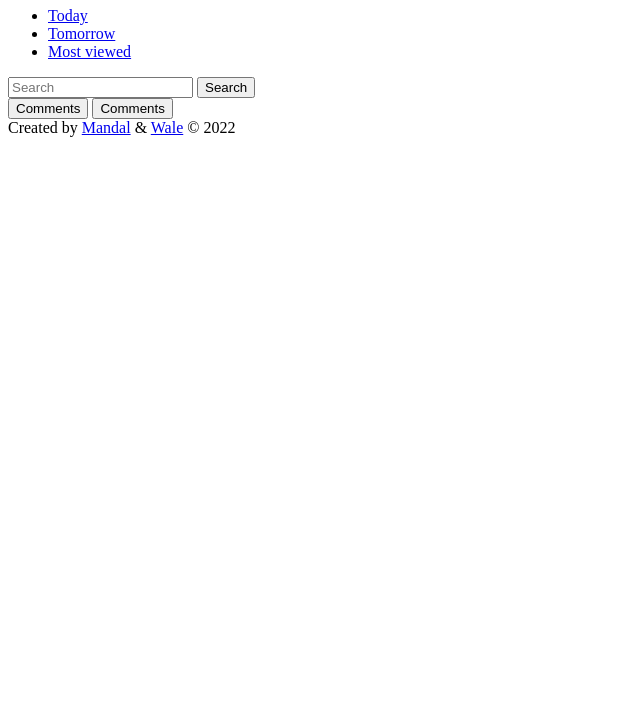
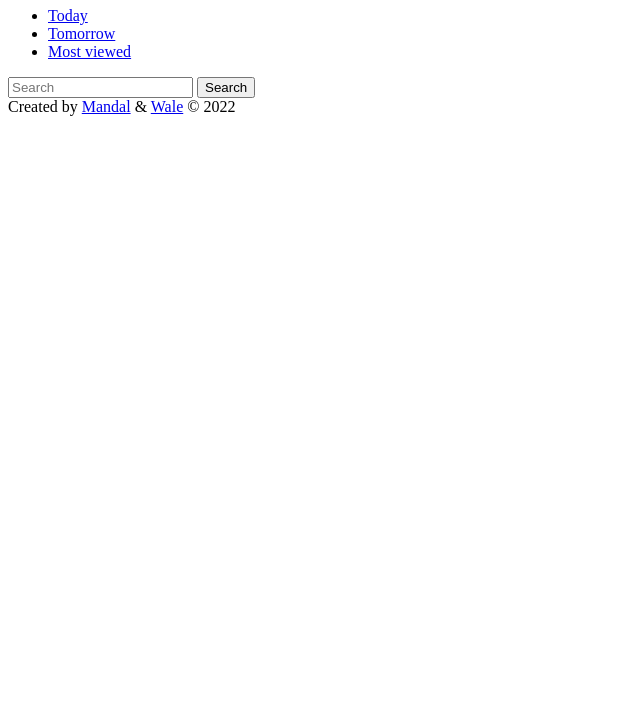
Before and after one commit to NayanKaran/TV_Arena, a website: page src/index.html in a window 1280 px wide. Shown: the part 73-800 px from the top of the page, without its empty margins (0-640 px from the left). Drawn offline with Linux system fonts and the light colour scheme.

Commit message:
Fix style and display bugs

```diff
--- a/src/index.html
+++ b/src/index.html
@@ -25,10 +25,7 @@
       </nav>
     </header>
     <main>
-        <section id="home-page">
-          <button class="comments" id="comments-55408">Comments</button>
-          <button class="comments" id="comments-2266">Comments</button>
-        </section>
+        <section id="home-page"> </section>
     </main>
     <footer>
       Created by <a href="https://github.com/NayanKaran">Mandal</a> &
--- a/src/index.js
+++ b/src/index.js
@@ -1,4 +1,5 @@
 import './style.css';
 import displayData from './modules/displayCards.js';
 
+
 displayData();
--- a/src/modules/displayCards.js
+++ b/src/modules/displayCards.js
@@ -1,4 +1,5 @@
 import createCard from './createCardUI.js';
+import addEventListnersToTheCommentsButtons from './commentsPopupController.js';
 
 const getData = async () => {
   const response = await fetch('https://api.tvmaze.com/schedule/web?date=2020-06-21&country=US');
@@ -13,5 +14,6 @@ const displayData = async () => {
   data.forEach((card) => {
     createCard(card);
   });
+  addEventListnersToTheCommentsButtons();
 };
 export default displayData;
--- a/src/style.css
+++ b/src/style.css
@@ -130,6 +130,7 @@ body {
 
 #comments-popup > ul > li > span {
   font-weight: bolder;
+}
 
 #home-page {
   display: grid;
```
